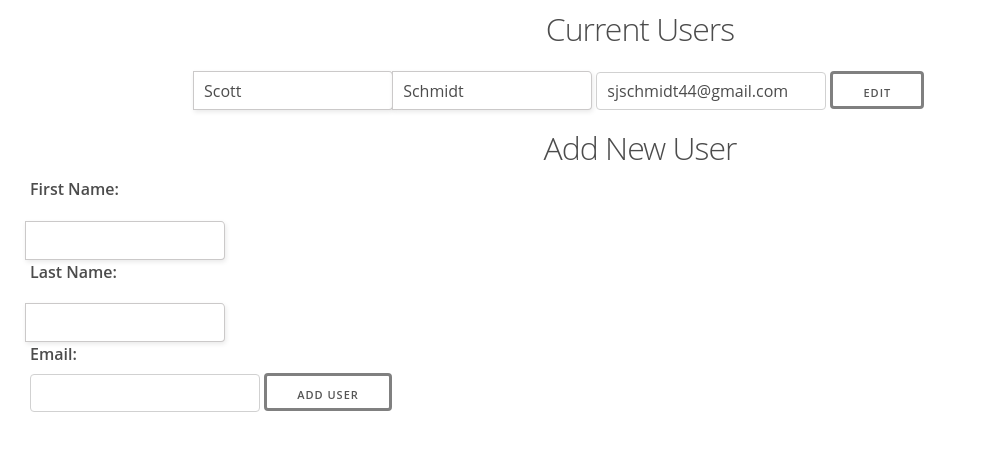
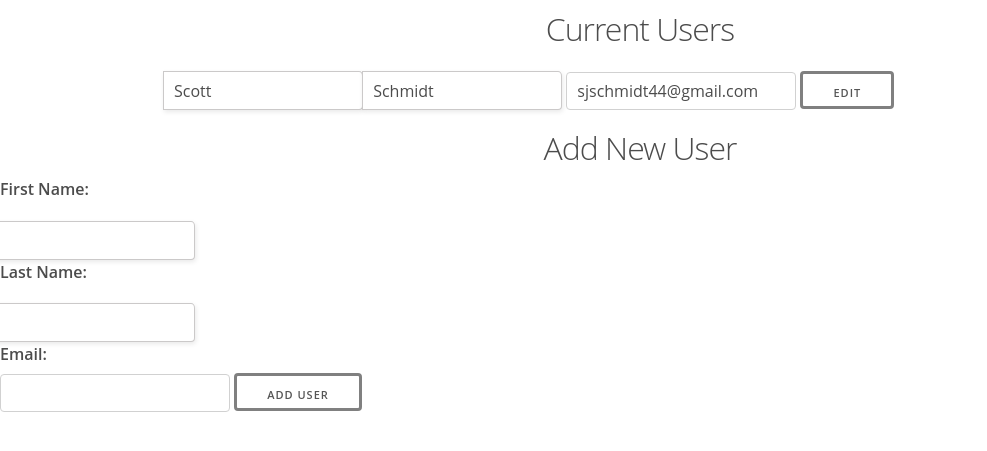
Before and after one commit to davidmshou/cf_django_project, a Django app: page /home/ in a window 1280 px wide. Shown: the top 451 px of the page, without its empty margins (0-987 px from the left). Run offline with Django 3.2, Linux system fonts and the light colour scheme; data comes from the database, SQL or seed files in the repository.

Commit message:
Fix margin issue with form.

```diff
--- a/cf_django_app/static/css/style.css
+++ b/cf_django_app/static/css/style.css
@@ -40,10 +40,6 @@ html{
 
 input[type=radio] {
   visibility: hidden;
-}
-
-form{
-  margin: 0 30px;
 }
 
 label.radio {
```
